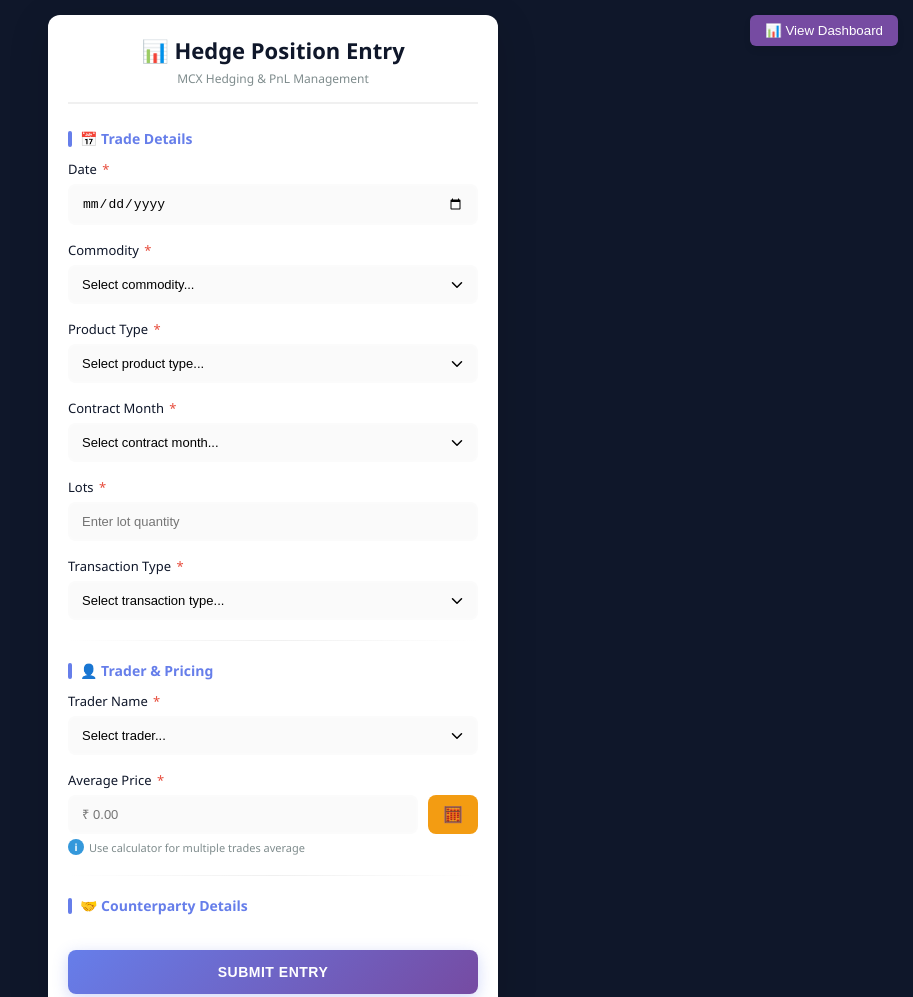
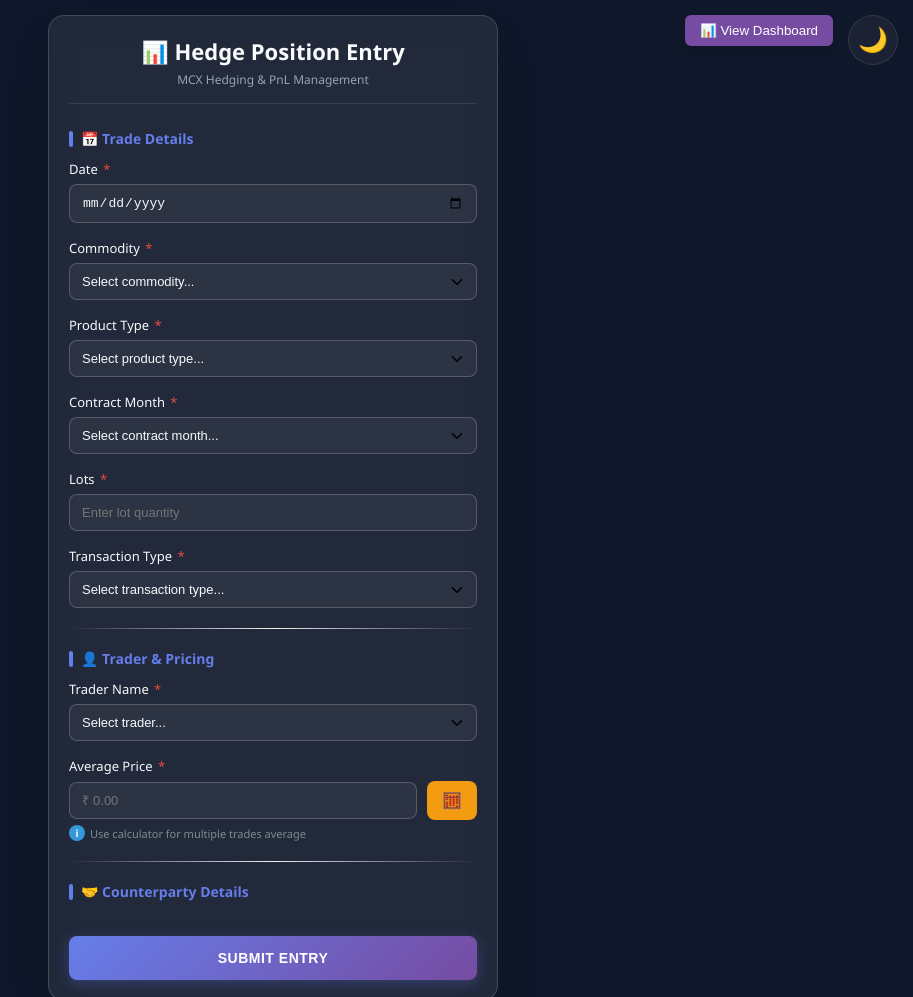
Before and after one commit to Shubham199502/hedge-module, a website: page index.html in a window 1280 px wide. Shown: the top 997 px of the page, without its empty margins (367-1280 px from the left). Drawn offline with Linux system fonts and the light colour scheme.

Commit message:
Add form glassmorphism + day/night mode toggle

```diff
--- a/index.html
+++ b/index.html
@@ -12,8 +12,11 @@
 
 <body>
 
-    <!-- Dashboard Button (New Feature) -->
-    <div style="position:fixed; top:15px; right:15px; z-index:100;">
+    <!-- Theme Toggle Button -->
+    <button id="themeToggle" class="theme-toggle" onclick="toggleTheme()" title="Toggle Light/Dark Mode">🌙</button>
+
+    <!-- Dashboard Button -->
+    <div style="position:fixed; top:15px; right:80px; z-index:100;">
         <button onclick="openDashboard()"
             style="padding:8px 15px; background:var(--secondary); color:#fff; border:none; border-radius:6px; cursor:pointer; box-shadow:0 4px 6px rgba(0,0,0,0.1);">📊
             View Dashboard</button>
--- a/main.js
+++ b/main.js
@@ -1,6 +1,41 @@
 // ============================================
 // HEDGE MODULE - Frontend (Fetch API Version)
 // ============================================
+
+// ═══════════════════════════════════════════════════════════════════════
+// THEME TOGGLE (Light/Dark Mode)
+// ═══════════════════════════════════════════════════════════════════════
+function initTheme() {
+    const savedTheme = localStorage.getItem('theme');
+    const toggleBtn = document.getElementById('themeToggle');
+
+    if (savedTheme === 'light') {
+        document.body.classList.add('light-mode');
+        if (toggleBtn) toggleBtn.textContent = '☀️';
+    } else {
+        document.body.classList.remove('light-mode');
+        if (toggleBtn) toggleBtn.textContent = '🌙';
+    }
+}
+
+function toggleTheme() {
+    const toggleBtn = document.getElementById('themeToggle');
+    const isLight = document.body.classList.toggle('light-mode');
+
+    if (isLight) {
+        localStorage.setItem('theme', 'light');
+        if (toggleBtn) toggleBtn.textContent = '☀️';
+    } else {
+        localStorage.setItem('theme', 'dark');
+        if (toggleBtn) toggleBtn.textContent = '🌙';
+    }
+}
+
+// Initialize theme on page load
+document.addEventListener('DOMContentLoaded', initTheme);
+
+// Expose to window
+window.toggleTheme = toggleTheme;
 
 // 🔴 Google Apps Script Web App URL (used directly by Vercel API proxy)
 const GAS_API_URL_RAW = 'https://script.google.com/macros/s/AKfycbwdm7GvLT81vvsWuhMQNWuZfYRT1S45-hju1YEpVKxcH-Qnzm91KJOtigBL-nV1JiTvTQ/exec';
--- a/style.css
+++ b/style.css
@@ -12,6 +12,28 @@
   --text-muted: #94a3b8;
   --glass-bg: rgba(255, 255, 255, 0.05);
   --glass-border: rgba(255, 255, 255, 0.1);
+
+  /* Form colors (dark mode default) */
+  --form-bg: rgba(255, 255, 255, 0.08);
+  --form-border: rgba(255, 255, 255, 0.15);
+  --input-bg: rgba(255, 255, 255, 0.05);
+  --input-border: rgba(255, 255, 255, 0.2);
+  --label-color: #f8fafc;
+}
+
+/* Light Mode */
+body.light-mode {
+  --dark: #f5f7fa;
+  --form-bg: #ffffff;
+  --form-border: #e8e8e8;
+  --input-bg: #fafafa;
+  --input-border: #e8e8e8;
+  --label-color: #2c3e50;
+  --text-primary: #2c3e50;
+  --text-muted: #7f8c8d;
+  --glass-bg: rgba(255, 255, 255, 0.9);
+  --glass-border: rgba(0, 0, 0, 0.1);
+  background: linear-gradient(135deg, var(--primary) 0%, var(--secondary) 100%);
 }
 
 * {
@@ -26,6 +48,7 @@ body {
   padding: 15px;
   font-size: 13px;
   min-height: 100vh;
+  transition: background 0.3s ease;
 }
 
 /* Glassmorphism utility */
@@ -37,31 +60,61 @@ body {
   border-radius: 16px;
 }
 
+/* Theme Toggle Button */
+.theme-toggle {
+  position: fixed;
+  top: 15px;
+  right: 15px;
+  width: 50px;
+  height: 50px;
+  border-radius: 50%;
+  background: var(--glass-bg);
+  backdrop-filter: blur(10px);
+  -webkit-backdrop-filter: blur(10px);
+  border: 1px solid var(--glass-border);
+  cursor: pointer;
+  font-size: 24px;
+  display: flex;
+  align-items: center;
+  justify-content: center;
+  z-index: 9999;
+  transition: transform 0.3s, box-shadow 0.3s;
+}
+
+.theme-toggle:hover {
+  transform: scale(1.1);
+  box-shadow: 0 5px 20px rgba(0, 0, 0, 0.3);
+}
+
 .form-container {
-  background: #fff;
-  border-radius: 12px;
-  box-shadow: 0 10px 40px rgba(0, 0, 0, .15);
+  background: var(--form-bg);
+  backdrop-filter: blur(16px);
+  -webkit-backdrop-filter: blur(16px);
+  border: 1px solid var(--form-border);
+  border-radius: 16px;
+  box-shadow: 0 25px 50px -12px rgba(0, 0, 0, 0.25);
   padding: 20px;
   max-width: 450px;
   margin: 0 auto;
+  color: var(--text-primary);
 }
 
 .form-header {
   text-align: center;
   margin-bottom: 25px;
   padding-bottom: 15px;
-  border-bottom: 2px solid var(--light);
+  border-bottom: 1px solid var(--glass-border);
 }
 
 .form-header h2 {
-  color: var(--dark);
+  color: var(--text-primary);
   font-size: 22px;
   font-weight: 600;
   margin-bottom: 5px;
 }
 
 .form-header p {
-  color: #7f8c8d;
+  color: var(--text-muted);
   font-size: 12px;
 }
 
@@ -97,7 +150,7 @@ label {
   display: block;
   font-weight: 500;
   margin-bottom: 6px;
-  color: var(--dark);
+  color: var(--label-color);
   font-size: 13px;
 }
 
@@ -112,19 +165,20 @@ input[type="date"],
 select {
   width: 100%;
   padding: 10px 12px;
-  border: 2px solid var(--border);
+  border: 1px solid var(--input-border);
   border-radius: 8px;
   font-size: 13px;
   transition: all .3s ease;
-  background: #fafafa;
+  background: var(--input-bg);
+  color: var(--text-primary);
 }
 
 input:focus,
 select:focus {
   outline: 0;
   border-color: var(--primary);
-  background: #fff;
-  box-shadow: 0 0 0 4px rgba(102, 126, 234, .1);
+  background: var(--input-bg);
+  box-shadow: 0 0 0 4px rgba(102, 126, 234, .2);
 }
 
 select {
```
